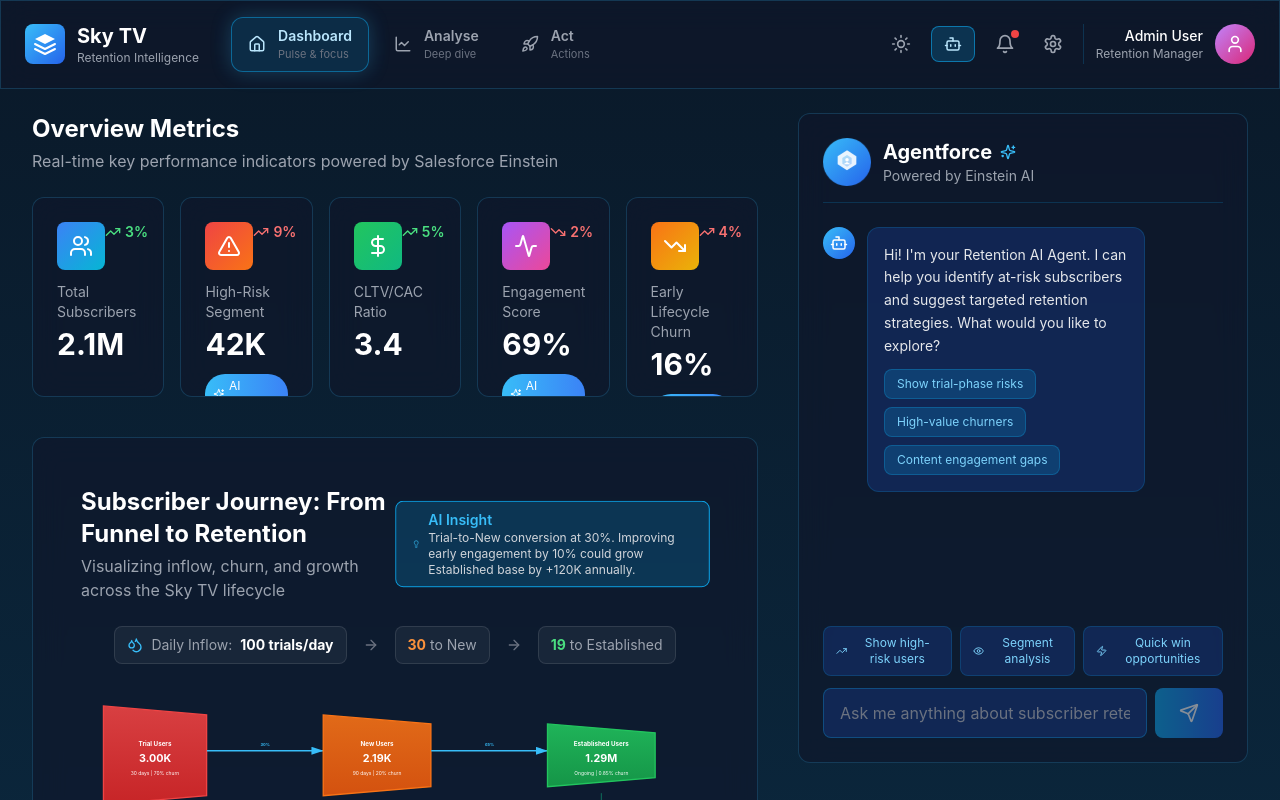
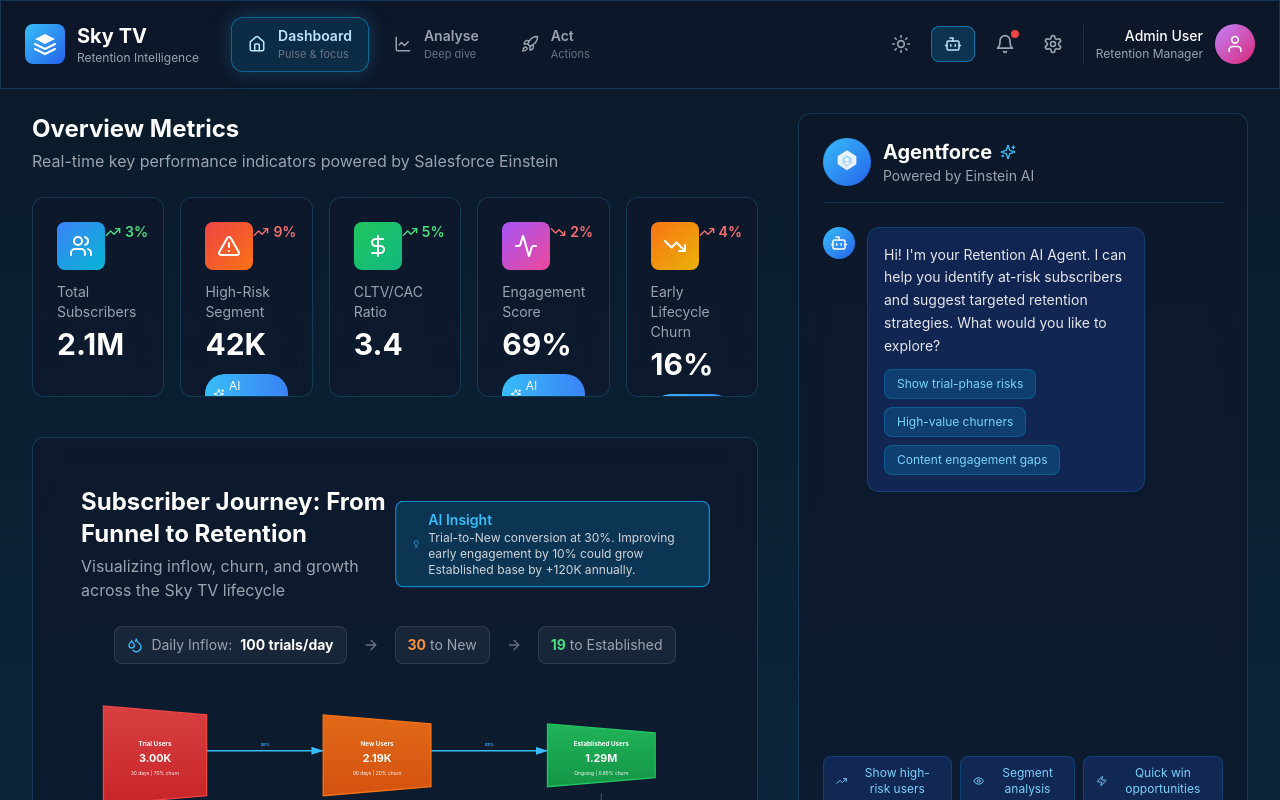
Before and after one commit to arunabh88/ChurnDashboard_Markus_New, a Next.js app: page / in a window 1280 px wide. Shown: the top 800 px of the page. Built offline with nearby package versions, Linux system fonts and the light colour scheme.

Commit message:
Stretch Agentforce panel height

```diff
--- a/components/RetentionCopilot.tsx
+++ b/components/RetentionCopilot.tsx
@@ -81,7 +81,7 @@
   ];
 
   return (
-    <div className="glass-card rounded-xl p-6 flex flex-col max-h-[calc(100vh-100px)] min-h-[650px] overflow-hidden">
+    <div className="glass-card rounded-xl p-6 flex flex-col overflow-hidden min-h-[700px] lg:min-h-[780px] lg:max-h-[calc(100vh-60px)]">
       {/* Header */}
       <div className="flex items-center gap-3 mb-6 pb-4 border-b border-sky-500/20">
         <motion.div
```
